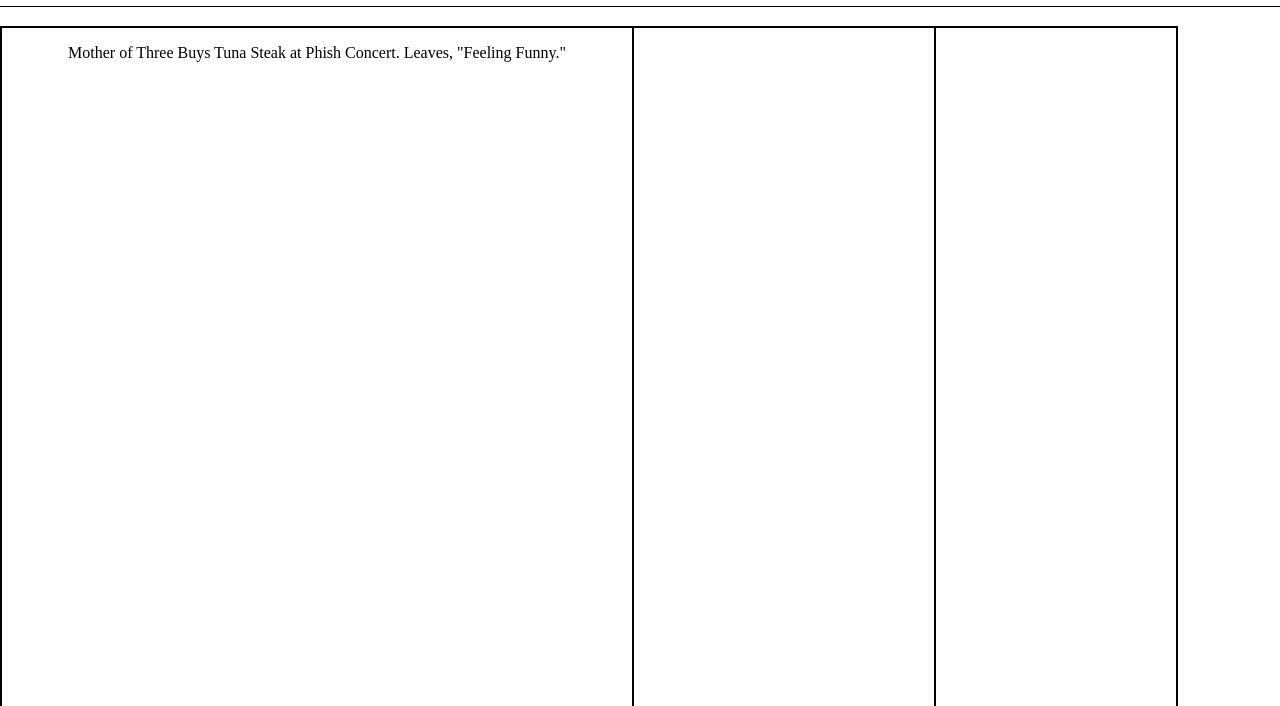
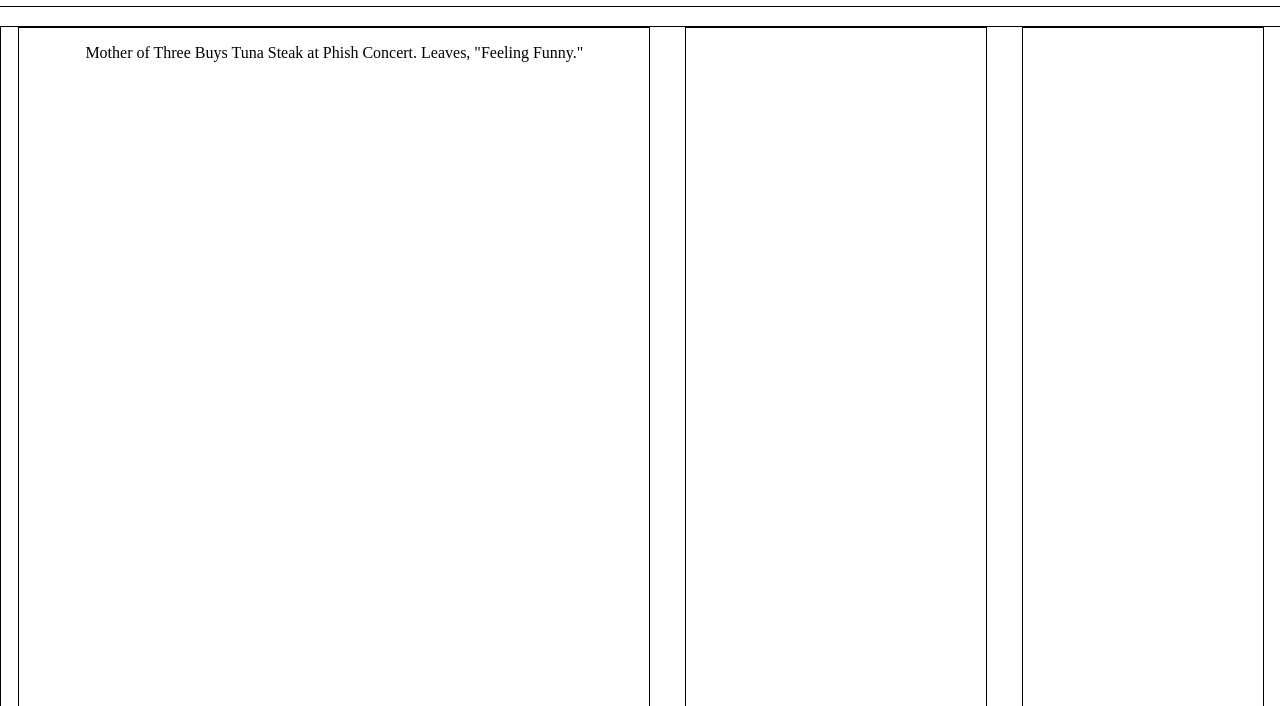
Before and after one commit to Phoebelisabethy/The-Times, a plain HTML site: page index.html in a window 1280 px wide. Shown: the part 94-800 px from the top of the page. Drawn offline with Linux system fonts and the light colour scheme.

Commit message:
boxes spaced

```diff
--- a/resources/CSS/Stylesheet.css
+++ b/resources/CSS/Stylesheet.css
@@ -62,25 +62,30 @@
   right: 70px;
 }
 .column {
-  display: flex;
   border: 1px solid black;
   position: absolute;
   top: 120px;
+  display: flex;
   justify-content: space-around;
   z-index: 1;
+  width: 100%;
 }
 .column .large {
-  height: 3000px;
+  display: flex;
+  justify-content: space-around;
+  height: 1000px;
   width: 630px;
   border: 1px solid black;
 }
 .column .medium {
-  height: 3000px;
+  display: flex;
+  height: 1000px;
   width: 300px;
   border: 1px solid black;
 }
 .column .small {
-  height: 3000px;
+  display: flex;
+  height: 1000px;
   width: 240px;
   border: 1px solid black;
 }
```
